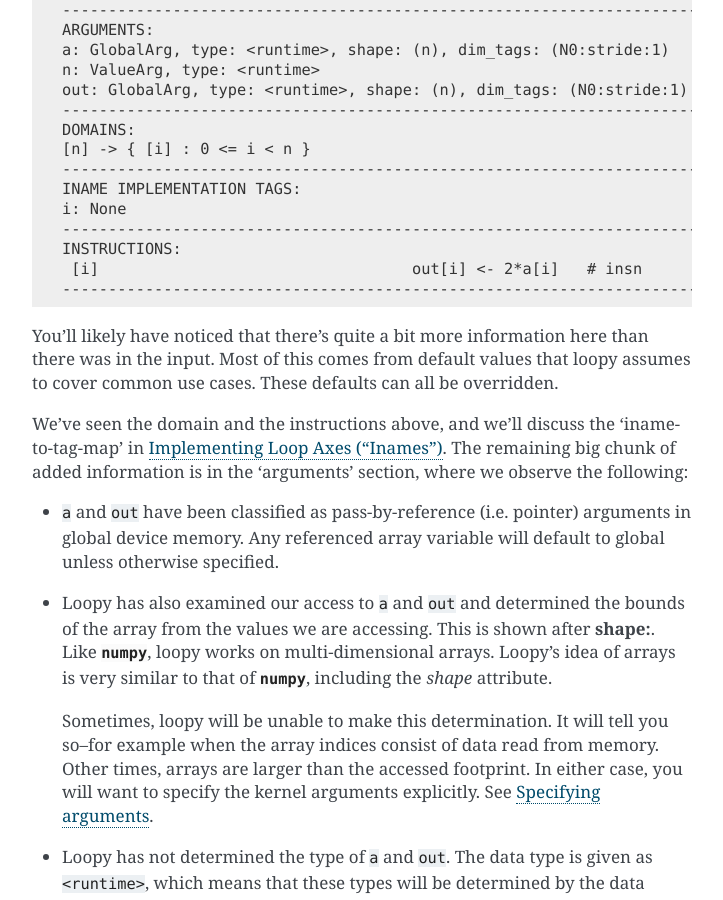
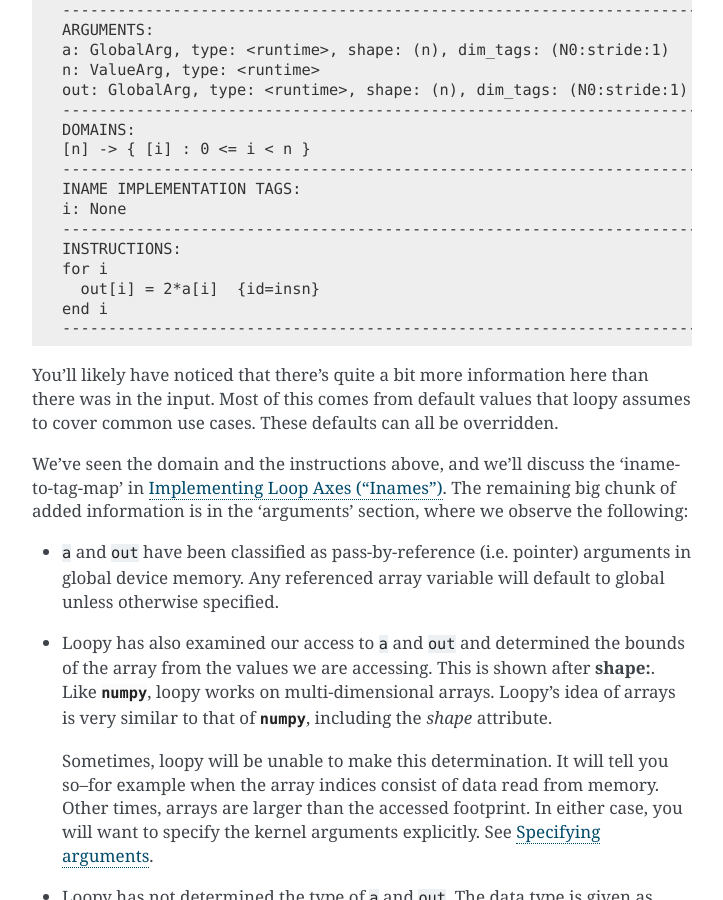
Before and after one commit to inducer/loopy, a Sphinx documentation site: the page built from doc/tutorial.rst, in a window 1280 px wide and 900 px high, scrolled down 1921 px. Shown: the whole window, without its empty margins (388-1111 px from the left). Built offline with Sphinx 7.4.7, drawn with Linux system fonts in a browser that asks for light colours.

Commit message:
Adapt tutorial doctest to new print syntax

```diff
--- a/doc/tutorial.rst
+++ b/doc/tutorial.rst
@@ -122,7 +122,9 @@ always see loopy's view of a kernel by printing it.
     i: None
     ---------------------------------------------------------------------------
     INSTRUCTIONS:
-     [i]                                  out[i] <- 2*a[i]   # insn
+    for i
+      out[i] = 2*a[i]  {id=insn}
+    end i
     ---------------------------------------------------------------------------
 
 You'll likely have noticed that there's quite a bit more information here
```
